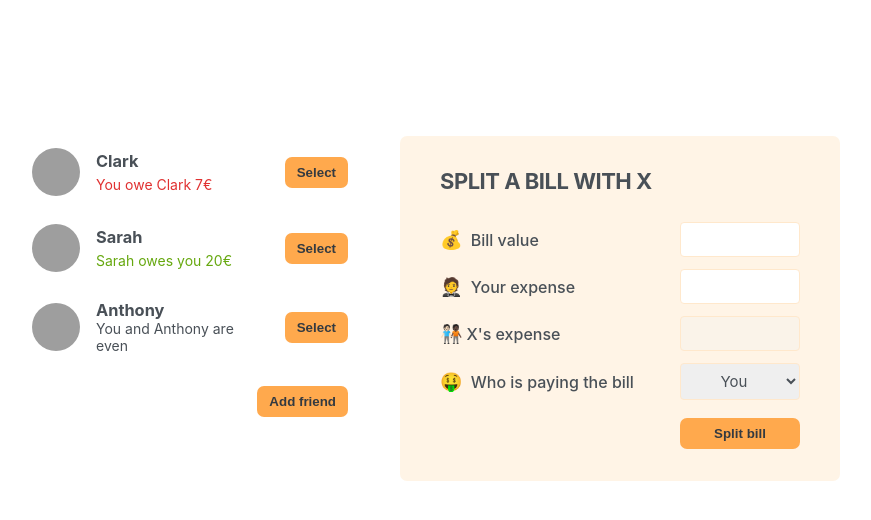
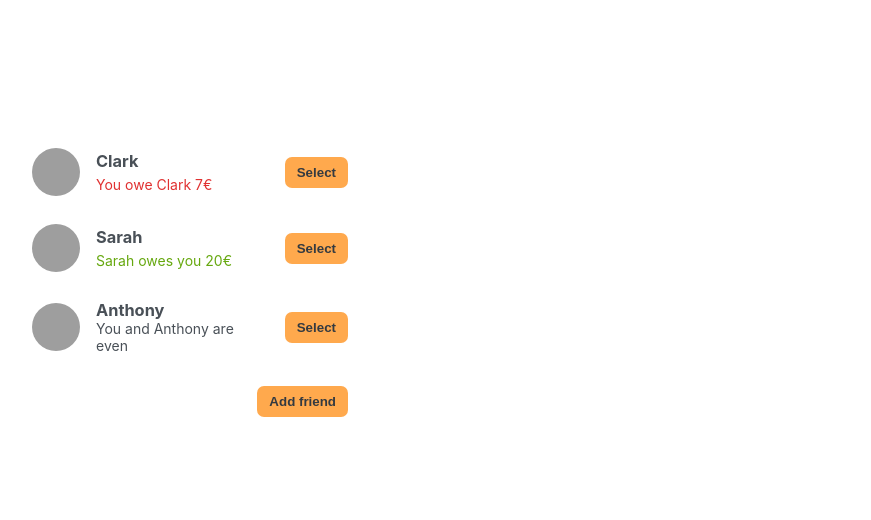
Before and after one commit to Heshbon96/Eat--and--Split, a React (Create React App) app: page / in a window 1280 px wide. Shown: the top 520 px of the page, without its empty margins (210-1081 px from the left). Built offline with nearby package versions, Linux system fonts and the light colour scheme; grey boxes are pictures that could not be loaded.

Commit message:
added selecting a friend functionality

```diff
--- a/src/App.js
+++ b/src/App.js
@@ -29,6 +29,7 @@
 export default function App() {
   const [showAddfriend, setShowAddfriend] = useState(false);
   const [friends, setFriends] = useState(initialFriends);
+  const [selectedFriend, setSelectedFriend] = useState(null);
   function handleShowAddFriend() {
     setShowAddfriend((show) => !show);
   }
@@ -36,31 +37,49 @@
     setFriends((friends) => [...friends, friend]);
     setShowAddfriend(false);
   }
+
+  function handleSelection(friend) {
+    // setSelectedFriend(friend);
+    setSelectedFriend((cur) => (cur?.id === friend.id ? null : friend));
+    setShowAddfriend(false);
+  }
   return (
     <div className="app">
       <div className="sidebar">
-        <FriendsList friends={friends} />
+        <FriendsList
+          friends={friends}
+          onSelection={handleSelection}
+          selectedFriend={selectedFriend}
+        />
+
         {showAddfriend && <FormAddFriend onAddfriend={handleAddFriend} />}
+
         <Button onClick={handleShowAddFriend}>
           {showAddfriend ? "Close" : "Add friend"}
         </Button>
       </div>
-      <FormSplitBill />
+      {selectedFriend && <FormSplitBill selectedFriend={selectedFriend} />}
     </div>
   );
 }
-function FriendsList({ friends }) {
+function FriendsList({ friends, onSelection, selectedFriend }) {
   return (
     <ul>
       {friends.map((friend) => (
-        <Friend friend={friend} key={friend.id} />
+        <Friend
+          friend={friend}
+          key={friend.id}
+          onSelection={onSelection}
+          selectedFriend={selectedFriend}
+        />
       ))}
     </ul>
   );
 }
-function Friend({ friend }) {
+function Friend({ friend, onSelection, selectedFriend }) {
+  const isSelected = selectedFriend?.id === friend.id;
   return (
-    <li>
+    <li className={isSelected ? "selected" : ""}>
       <img src={friend.image} alt={friend.name} />
       <h3>{friend.name}</h3>
       {friend.balance < 0 && (
@@ -76,7 +95,9 @@
       )}
 
       {friend.balance === 0 && <p>You and {friend.name} are even</p>}
-      <Button>Select</Button>
+      <Button onClick={() => onSelection(friend)}>
+        {isSelected ? "Close" : "Select"}
+      </Button>
     </li>
   );
 }
@@ -120,22 +141,22 @@
   );
 }
 
-function FormSplitBill() {
+function FormSplitBill({ selectedFriend }) {
   return (
     <form className="form-split-bill">
-      <h2>Split a bill with X</h2>
+      <h2>Split a bill with {selectedFriend.name}</h2>
       <label>💰 Bill value</label>
       <input type="text" />
 
       <label>🤵 Your expense</label>
       <input type="text" />
 
-      <label> 🧑🏻‍🤝‍🧑🏿X's expense</label>
+      <label> 🧑🏻‍🤝‍🧑🏿{selectedFriend.name}'s expense</label>
       <input type="text" disabled />
       <label>🤑 Who is paying the bill</label>
       <select>
         <option value="user">You</option>
-        <option value="friend">X</option>
+        <option value="friend">{selectedFriend.name}</option>
       </select>
       <Button>Split bill</Button>
     </form>
```
